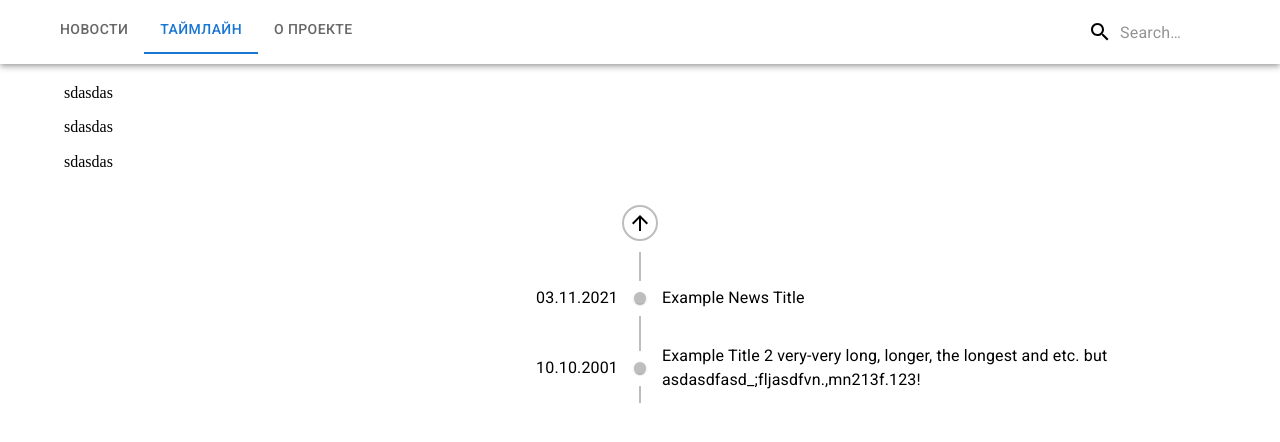
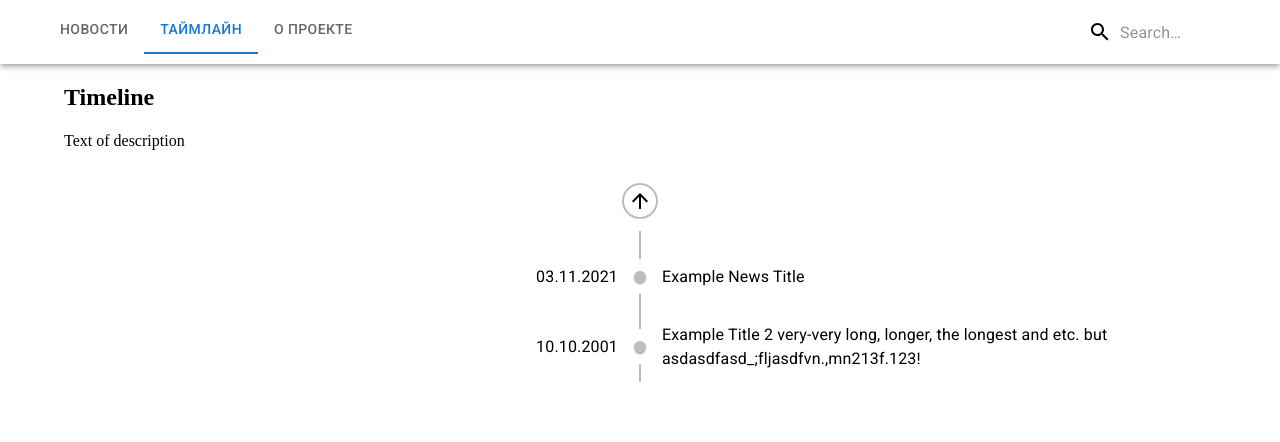
Before and after one commit to d1zero/hackathon_wildhack, a React (Create React App) app in the folder frontend/: page /timeline in a window 1280 px wide. Shown: the top 442 px of the page. Built offline with nearby package versions, Linux system fonts and the light colour scheme.

Commit message:
Remove style errors

```diff
--- a/frontend/src/App.js
+++ b/frontend/src/App.js
@@ -1,5 +1,4 @@
 import React from 'react';
-// import './App.css';
 import { Routes, Route } from 'react-router-dom';
 import { Container } from '@mui/material';
 import Header from './components/Header/Header';
--- a/frontend/src/Pages/News.js
+++ b/frontend/src/Pages/News.js
@@ -1,5 +1,5 @@
 import React from 'react';
-import CardBox from '../components/Header/CardBox';
+import CardBox from '../components/CardBox';
 import fetchData from '../utils/fetchData';
 
 const News = () => {
--- a/frontend/src/Pages/Timeline.js
+++ b/frontend/src/Pages/Timeline.js
@@ -1,4 +1,3 @@
-/* eslint-disable prettier/prettier */
 import React from 'react';
 import {
     Timeline as LabTimeline,
@@ -28,25 +27,23 @@ const Timeline = () => {
             sourceName: 'Example Source',
         },
     ];
-    const listItems = exampleArray.map((item) =>
-        <TimelineItemStyled item={item}/>
-    );
     return (
         <>
-            <p>sdasdas</p>
-            <p>sdasdas</p>
-            <p>sdasdas</p>
+            <h2>Timeline</h2>
+            <p>Text of description</p>
             <LabTimeline className="timeline">
                 <TimelineItem>
                     <TimelineSeparator>
                         <TimelineDot variant="outlined">
-                            <ArrowUpwardIcon/>
+                            <ArrowUpwardIcon />
                         </TimelineDot>
                         <TimelineConnector />
                     </TimelineSeparator>
-                    <TimelineContent/>
+                    <TimelineContent />
                 </TimelineItem>
-                {listItems}
+                {exampleArray.map((item) => {
+                    return <TimelineItemStyled item={item} />;
+                })}
             </LabTimeline>
         </>
     );
--- a/frontend/src/components/TimelineItemStyled.js
+++ b/frontend/src/components/TimelineItemStyled.js
@@ -1,4 +1,3 @@
-/* eslint-disable prettier/prettier */
 import React from 'react';
 import {
     TimelineItem,
@@ -12,11 +11,17 @@ import {
 const TimelineItemStyled = (props) => {
     const { item } = props;
     return (
-        <TimelineItem onMouseEnter={()=>console.log('MouseEnter', item.title)}>
-            <TimelineOppositeContent sx={{ m: 'auto 0' }}>{ item.date }</TimelineOppositeContent>
+        <TimelineItem
+            onMouseEnter={() => {
+                console.log('MouseEnter', item.title);
+            }}
+        >
+            <TimelineOppositeContent sx={{ m: 'auto 0' }}>
+                {item.date}
+            </TimelineOppositeContent>
             <TimelineSeparator>
                 <TimelineConnector />
-                <TimelineDot/>
+                <TimelineDot />
                 <TimelineConnector />
             </TimelineSeparator>
             <TimelineContent sx={{ m: 'auto 0' }}>{item.title}</TimelineContent>
```
Also changed, not shown: frontend/.eslintrc.json, frontend/src/components/CardBox.js (renamed from frontend/src/components/Header/CardBox.js), frontend/src/old.Timeline.css (renamed from frontend/src/App.css).
